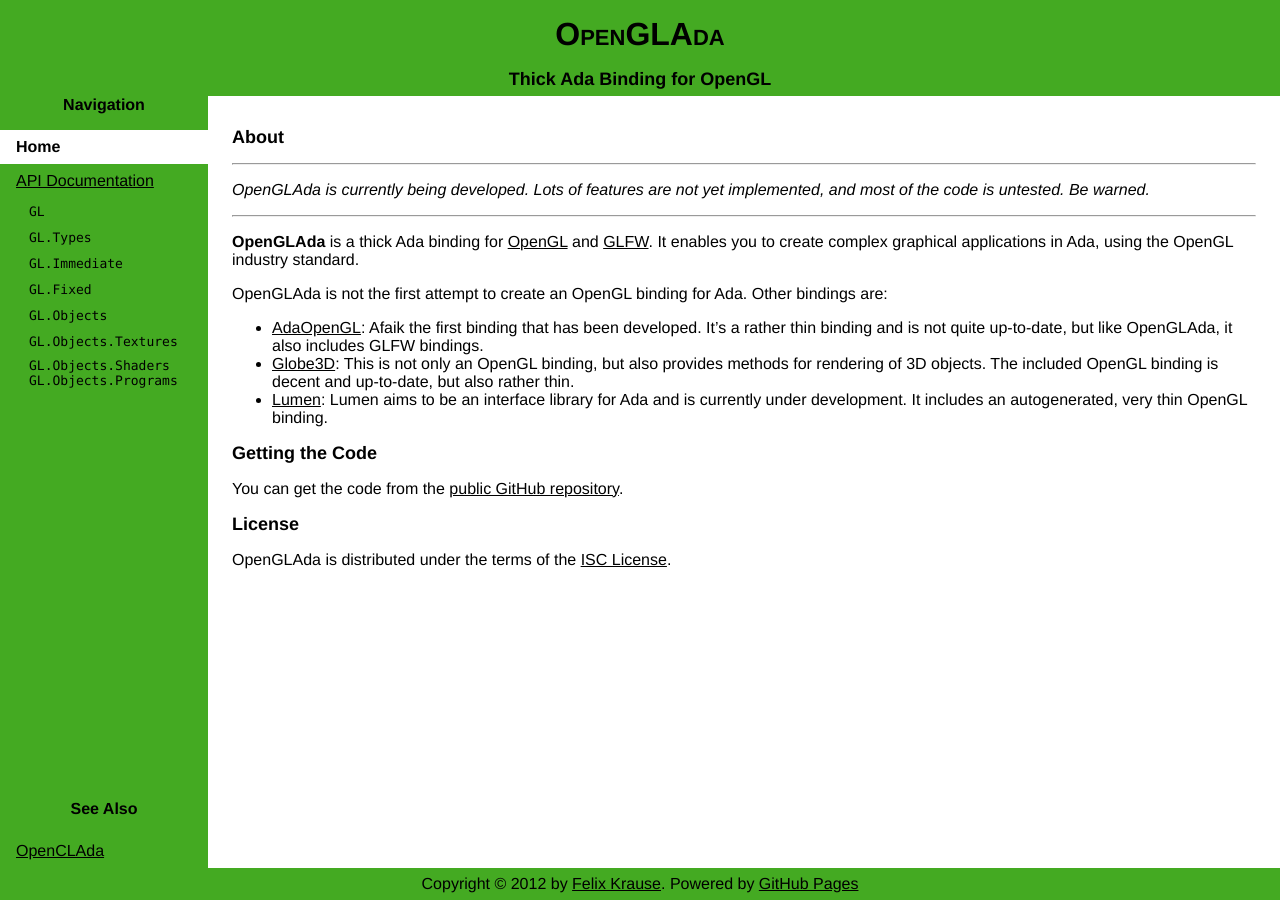
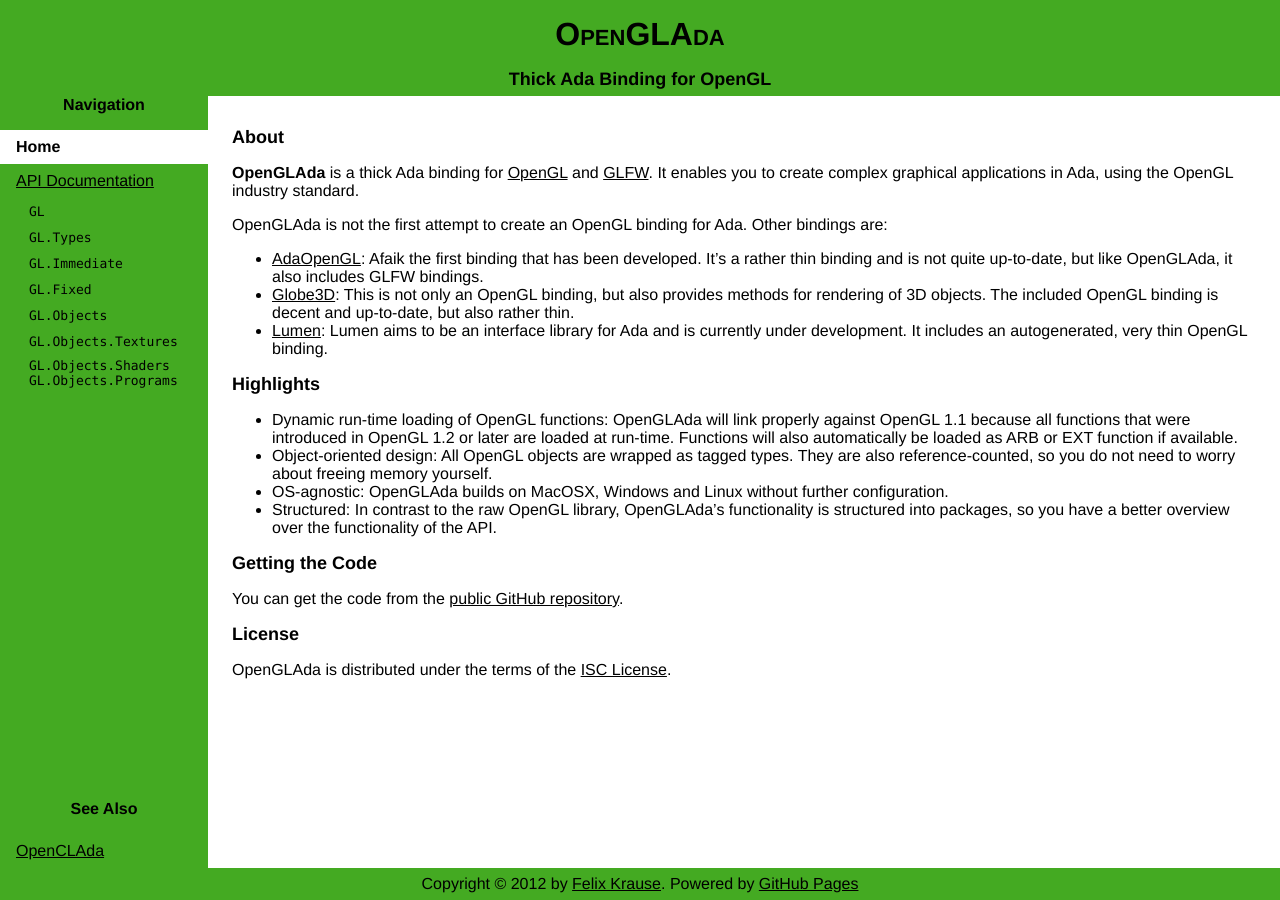
Before and after one commit to flyx/OpenGLAda, a Jekyll site: the page built from index.md, in a window 1280 px wide. Built offline with Jekyll 4.4.1, drawn with Linux system fonts in a browser that asks for light colours.

Commit message:
Updated front page

```diff
--- a/index.md
+++ b/index.md
@@ -5,12 +5,6 @@
 ---
 
 ## About
-
-- - -
-
-*OpenGLAda is currently being developed. Lots of features are not yet implemented, and most of the code is untested. Be warned.*
-
-- - -
 
 **OpenGLAda** is a thick Ada binding for [OpenGL](http://www.opengl.org/) and
 [GLFW](http://www.glfw.org/). It enables you to create complex graphical
@@ -29,7 +23,19 @@
    library for Ada and is currently under development. It includes an autogenerated,
    very thin OpenGL binding.
 
+## Highlights
 
+ * Dynamic run-time loading of OpenGL functions: OpenGLAda will link properly against
+   OpenGL 1.1 because all functions that were introduced in OpenGL 1.2 or later are
+   loaded at run-time. Functions will also automatically be loaded as ARB or EXT
+   function if available.
+ * Object-oriented design: All OpenGL objects are wrapped as tagged types. They are
+   also reference-counted, so you do not need to worry about freeing memory yourself.
+ * OS-agnostic: OpenGLAda builds on MacOSX, Windows and Linux without further
+   configuration.
+ * Structured: In contrast to the raw OpenGL library, OpenGLAda's functionality is
+   structured into packages, so you have a better overview over the functionality
+   of the API.
 
 ## Getting the Code
 
```
